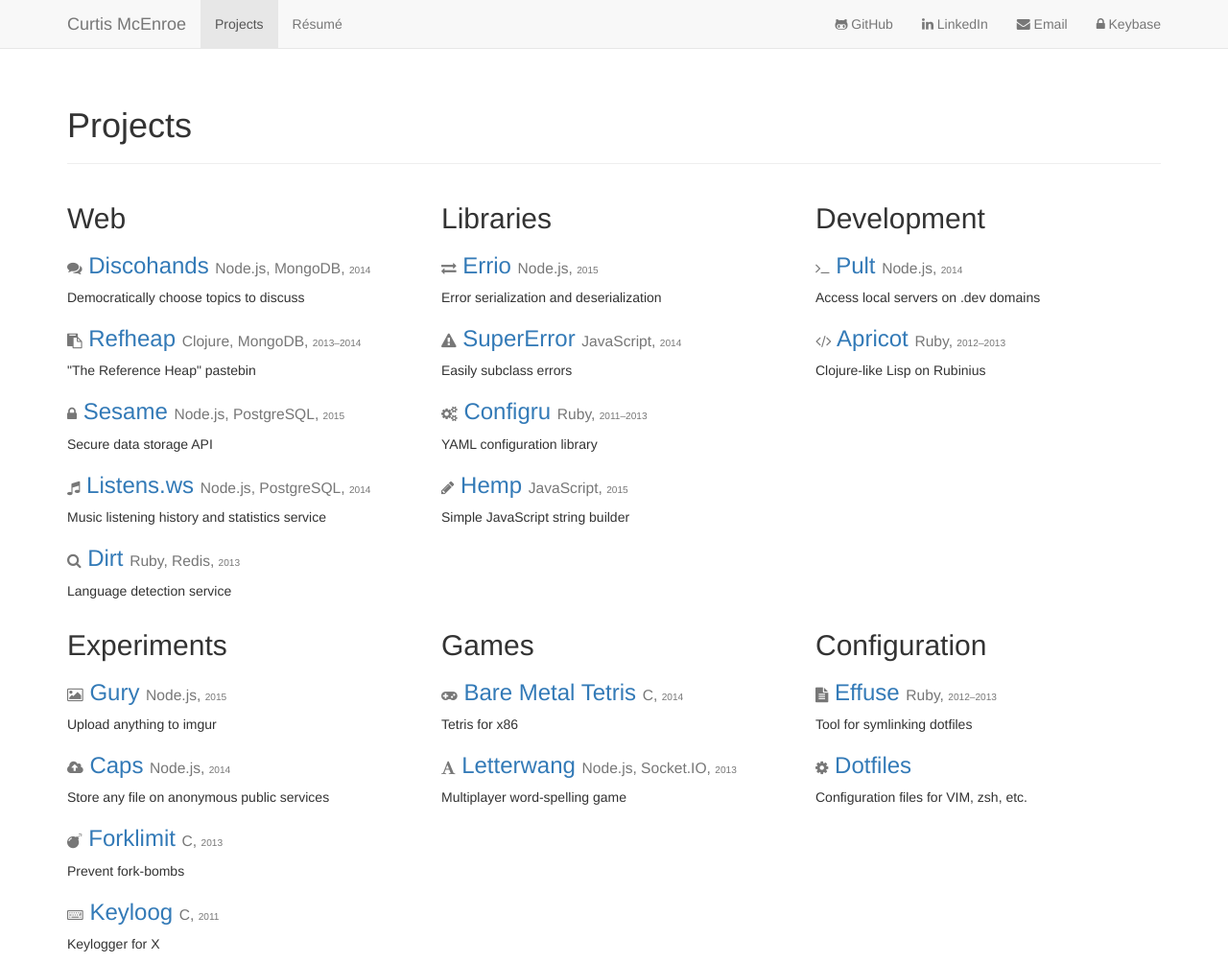
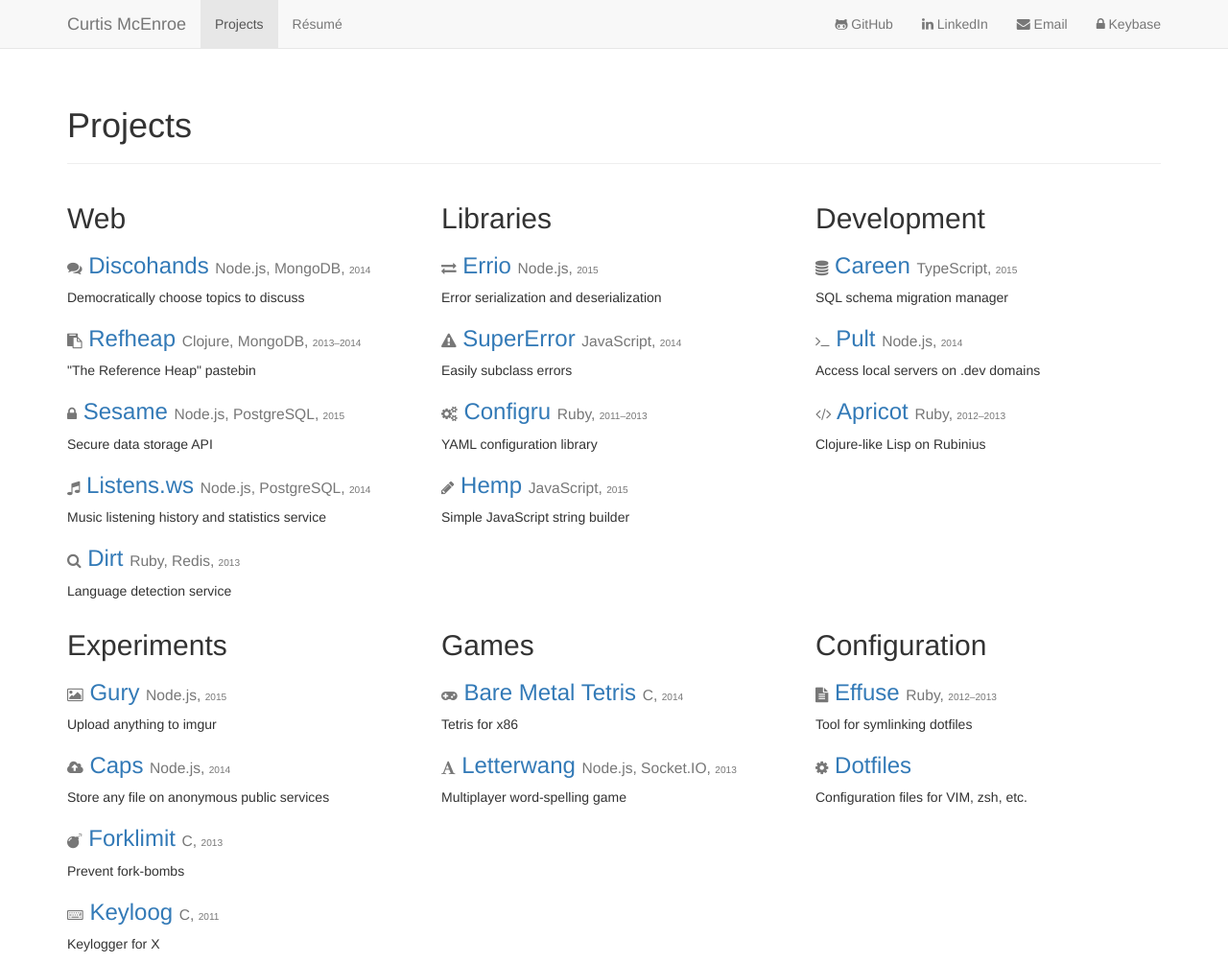
Before and after one commit to causal-agent/programble.github.io, a Jekyll site: the page built from projects.html, in a window 1280 px wide. Shown: the whole page at 96% size. Built offline with Jekyll 4.4.1, drawn with Linux system fonts in a browser that asks for light colours; nearby versions of some CDN libraries; Markdown is read by kramdown in place of the engine named in the settings.

Commit message:
Add Careen to projects

```diff
--- a/_config.yml
+++ b/_config.yml
@@ -180,6 +180,13 @@ projects:
 
   - name: Development
     items:
+      - name: Careen
+        repo: programble/careen
+        tech: [TypeScript]
+        year: 2015
+        icon: fa-database
+        desc: SQL schema migration manager
+
       - name: Pult
         repo: programble/pult
         tech: [Node.js]
```
